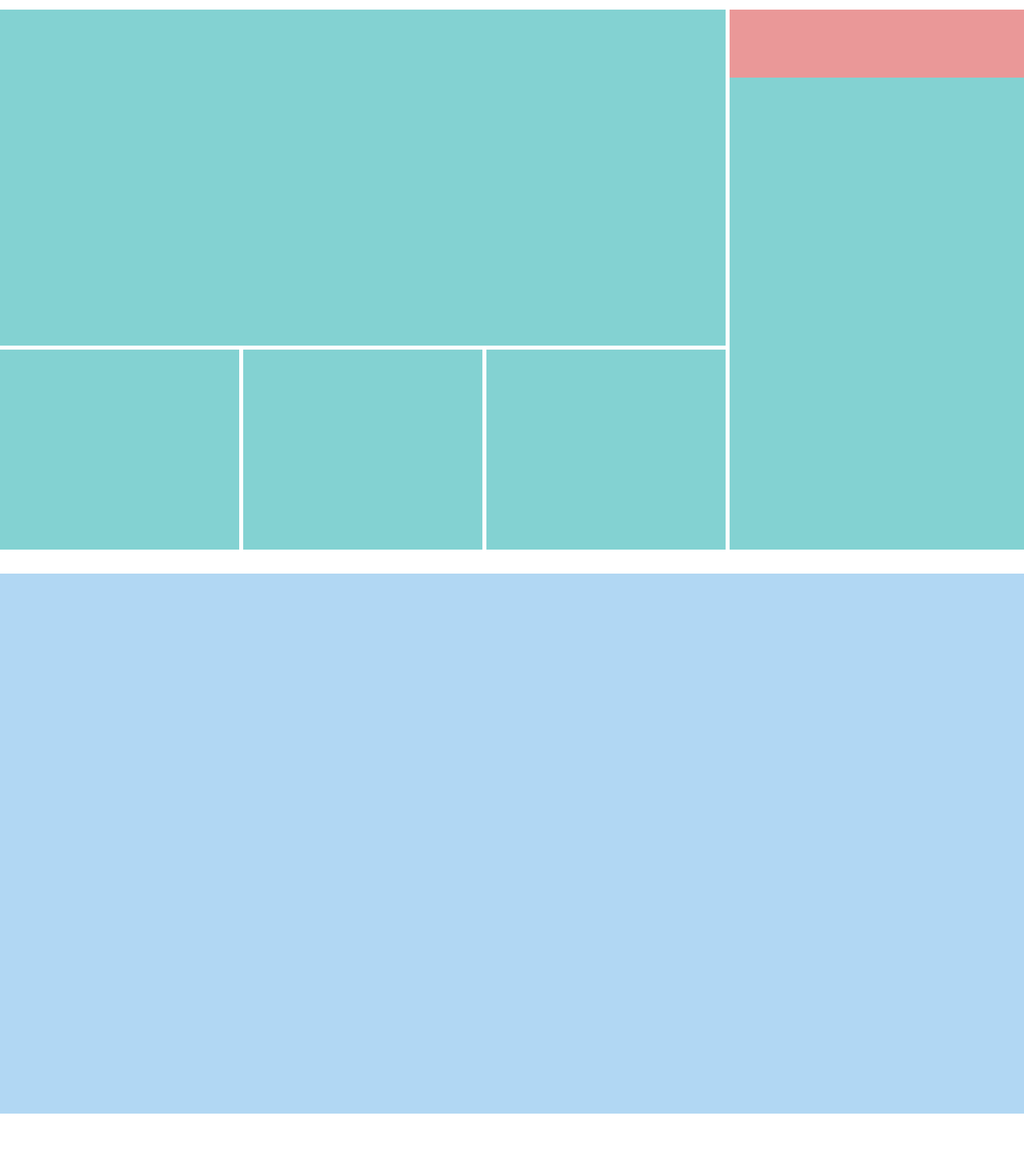
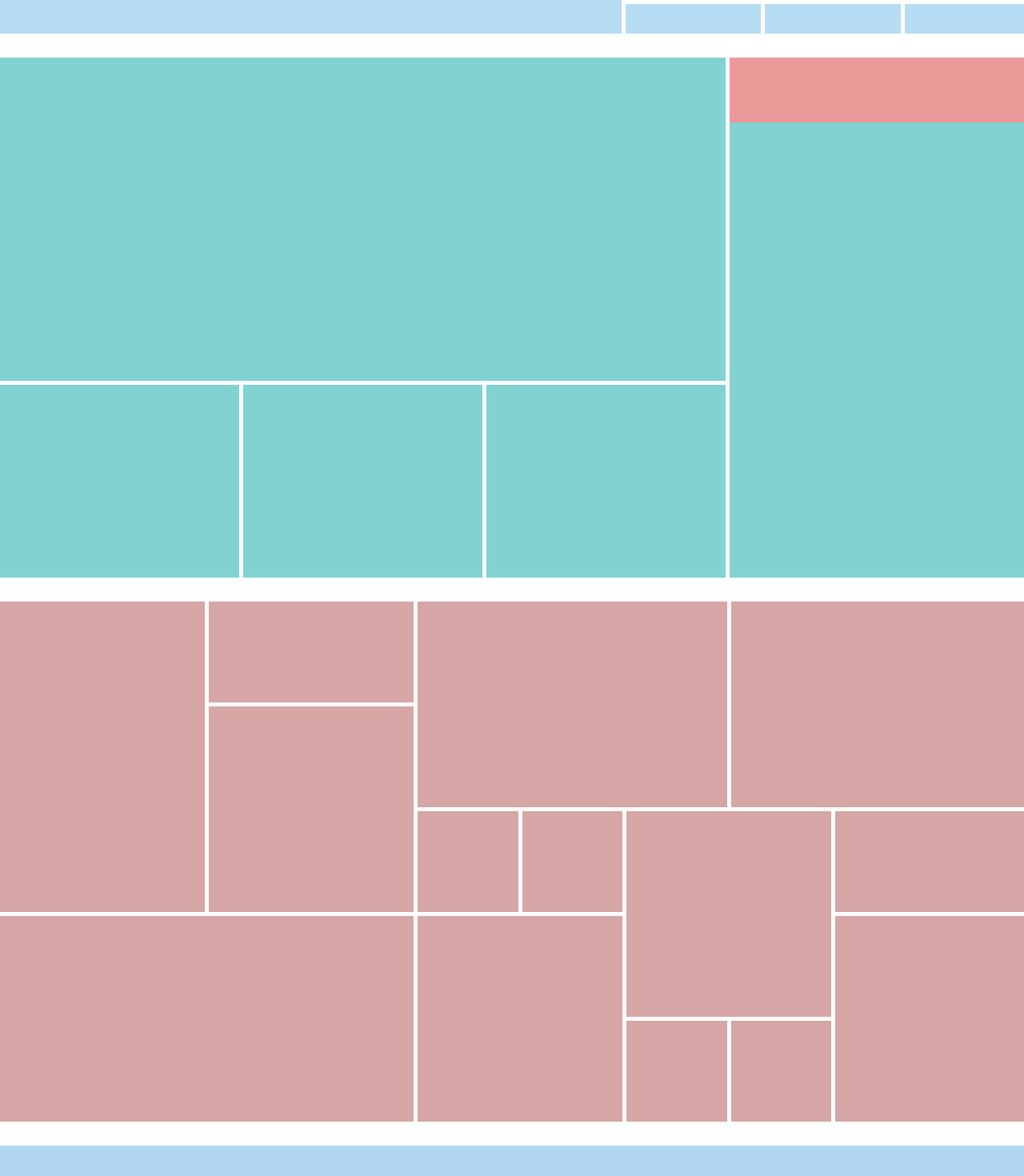
Before and after one commit to RohanMangroo/Muse, a React (Create React App) app: page /guest in a window 1280 px wide. Shown: the part 1214-2684 px from the top of the page at 80% size. Before the commit the page ends 2606 px from the top, so only its background shows below. Built offline with nearby package versions, Linux system fonts and the light colour scheme.

Commit message:
created gallery grid

```diff
--- a/src/components/Main.js
+++ b/src/components/Main.js
@@ -1,8 +1,9 @@
 import React from 'react';
-import { v4 as uuidv4 } from 'uuid';
+import { createSection } from '../utils';
 import '../styles/main-top.css';
 import '../styles/search.css';
 import '../styles/gallery.css';
+import '../styles/about.css';
 
 /*Main Component*/
 export default function Main() {
@@ -11,6 +12,7 @@ export default function Main() {
       <Top />
       <Search />
       <Gallery />
+      <About />
     </main>
   );
 }
@@ -51,7 +53,7 @@ function TopRight() {
     <section className="top-right flex-col">
       <div className="random-art flex-col">
         <header></header>
-        <section>{createSection()}</section>
+        <section>{createSection(9, 2, 'random-art-card flex-col')}</section>
       </div>
     </section>
   );
@@ -76,19 +78,9 @@ function Search() {
 }
 
 function Gallery() {
-  return <div className="gallery"></div>;
+  return <div className="gallery">{createSection(14, 0, 'grid-cell')}</div>;
 }
 
-/*Util Function*/
-function createSection() {
-  const array = [];
-  for (let i = 0; i < 9; i++) {
-    array.push(
-      <div className="flex-col" key={uuidv4()}>
-        <div></div>
-        <div></div>
-      </div>
-    );
-  }
-  return array;
+function About() {
+  return <div className="about"></div>;
 }
--- /dev/null
+++ b/src/styles/about.css
@@ -0,0 +1,5 @@
+.about {
+  height: 650px;
+  width: 1300px;
+  background-color: #b1d7f3;
+}
--- a/src/styles/gallery.css
+++ b/src/styles/gallery.css
@@ -1,8 +1,82 @@
-/*=========================================*/
-/*GALLERY*/
-/*=========================================*/
 .gallery {
-  height: 800px;
+  height: 650px;
   width: 1300px;
-  background-color: #b1d7f3;
+  display: grid;
+  grid-template-columns: repeat(10, 1fr);
+  grid-template-rows: repeat(5, 1fr);
+  gap: 5px;
 }
+
+.grid-cell {
+  background-color: rgb(214, 165, 165);
+}
+
+.gallery .grid-cell:nth-child(1) {
+  grid-column: 1 / 3;
+  grid-row: 1 / 4;
+}
+
+.gallery .grid-cell:nth-child(2) {
+  grid-column: 1 / 5;
+  grid-row: 4 / 6;
+}
+
+.gallery .grid-cell:nth-child(3) {
+  grid-column: 3 / 5;
+  grid-row: 1 / 2;
+}
+
+.gallery .grid-cell:nth-child(4) {
+  grid-column: 3 / 5;
+  grid-row: 2 / 4;
+}
+
+.gallery .grid-cell:nth-child(5) {
+  grid-column: 5 / 8;
+  grid-row: 1 / 3;
+}
+
+.gallery .grid-cell:nth-child(6) {
+  grid-column: 8 / 11;
+  grid-row: 1 / 3;
+}
+
+.gallery .grid-cell:nth-child(7) {
+  grid-column: 5 / 6;
+  grid-row: 3 / 4;
+}
+
+.gallery .grid-cell:nth-child(8) {
+  grid-column: 6 / 7;
+  grid-row: 3 / 4;
+}
+
+.gallery .grid-cell:nth-child(9) {
+  grid-column: 5 / 7;
+  grid-row: 4 / 6;
+}
+
+.gallery .grid-cell:nth-child(10) {
+  grid-column: 9 / 11;
+  grid-row: 3 / 4;
+}
+
+.gallery .grid-cell:nth-child(11) {
+  grid-column: 7 / 9;
+  grid-row: 3 / 5;
+}
+
+.gallery .grid-cell:nth-child(12) {
+  grid-column: 7 / 8;
+  grid-row: 5 / 6;
+}
+
+.gallery .grid-cell:nth-child(13) {
+  grid-column: 8 / 9;
+  grid-row: 5 / 6;
+}
+
+.gallery .grid-cell:nth-child(14) {
+  grid-column: 9 / 11;
+  grid-row: 4 / 6;
+}
--- a/src/styles/homePage.css
+++ b/src/styles/homePage.css
@@ -1,5 +1,5 @@
 .main-container {
-  height: 2000px;
+  height: 3000px;
   width: 1300px;
   margin: auto;
   margin-top: 50px;
--- a/src/styles/main-top.css
+++ b/src/styles/main-top.css
@@ -1,6 +1,6 @@
 .top {
-  height: 700px;
-  gap: 30px;
+  height: 650px;
+  gap: 5px;
 }
 
 /*=========================================*/
--- a/src/styles/search.css
+++ b/src/styles/search.css
@@ -1,5 +1,5 @@
 .search {
-  height: 800px;
+  height: 650px;
   width: 1300px;
   gap: 5px;
 }
--- /dev/null
+++ b/src/utils.js
@@ -0,0 +1,25 @@
+import { v4 as uuidv4 } from 'uuid';
+
+/*Creates a section of Divs*/
+export function createSection(
+  stop,
+  nestedCount = 0,
+  parentClass = null,
+  childClass = null
+) {
+  const array = [];
+  const nestedDivs = [];
+
+  for (let i = 0; i < nestedCount; i++) {
+    nestedDivs.push(<div className={childClass} key={uuidv4()}></div>);
+  }
+
+  for (let i = 0; i < stop; i++) {
+    array.push(
+      <div className={parentClass} key={uuidv4()}>
+        {nestedDivs}
+      </div>
+    );
+  }
+  return array;
+}
```
